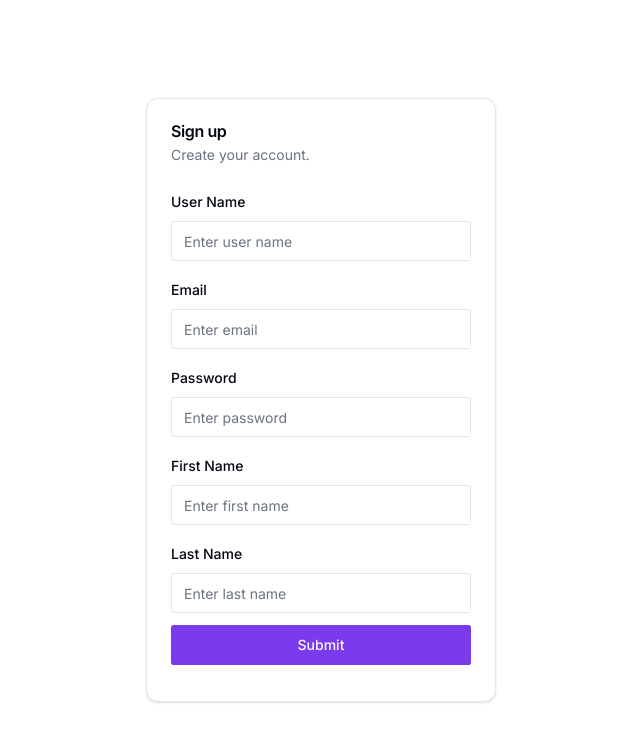
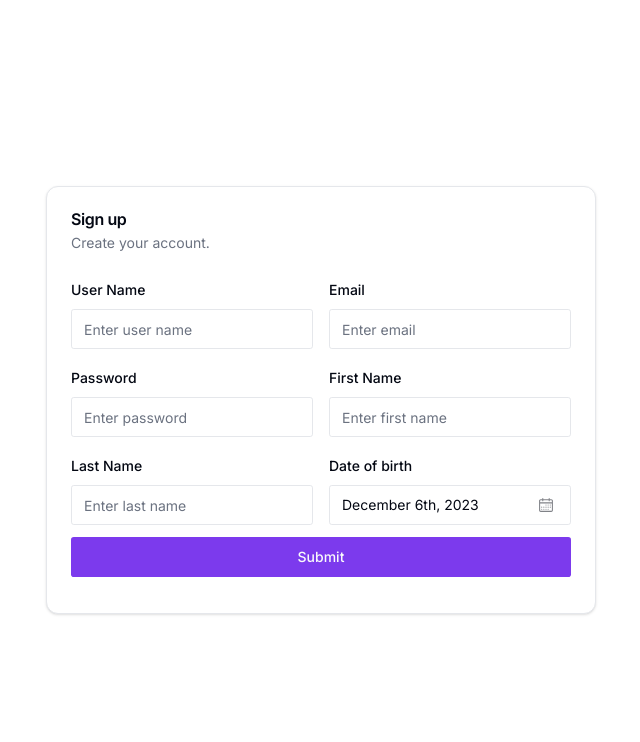
Before and after one commit to npaul2173/exquizite-app, a Next.js app: page /signup in a window 1280 px wide. Shown: the top 742 px of the page, without its empty margins (319-959 px from the left). Built offline with nearby package versions, Linux system fonts and the light colour scheme.

Commit message:
feature: Calendar added, login and signup with redirection, UI done

```diff
--- a/package.json
+++ b/package.json
@@ -29,10 +29,12 @@
     "class-variance-authority": "^0.7.0",
     "clsx": "^2.0.0",
     "cmdk": "^0.2.0",
+    "date-fns": "^3.0.6",
     "lucide-react": "^0.292.0",
     "next": "14.0.3",
     "next-themes": "^0.2.1",
     "react": "^18",
+    "react-day-picker": "^8.10.0",
     "react-dom": "^18",
     "react-hook-form": "^7.49.2",
     "tailwind-merge": "^2.0.0",
--- a/src/app/components/header.tsx
+++ b/src/app/components/header.tsx
@@ -34,10 +34,10 @@ function HeaderSection() {
 
       <div className="flex gap-x-4">
         <ModeToggle />
-        <Button variant={"outline"} onClick={() => route.push("/dashboard")}>
+        <Button variant={"outline"} onClick={() => route.push("/login")}>
           Login
         </Button>
-        <Button>Register</Button>
+        <Button onClick={() => route.push("/signup")}>Register</Button>
       </div>
     </header>
   );
--- a/src/app/signup/components/formContainer/formView/index.tsx
+++ b/src/app/signup/components/formContainer/formView/index.tsx
@@ -1,12 +1,13 @@
 import { FormInputField } from "@/components/formFields/FormInputField";
 import { FormDataTypes } from "../scheme";
 import { useFormContext } from "react-hook-form";
+import { FormCalendarField } from "@/components/formFields/FormCalendarField";
 
 export function FormView() {
   const { control } = useFormContext<FormDataTypes>(); // retrieve all hook methods
   return (
-    <div className="grid w-full items-center gap-4">
-      <div className="flex flex-col space-y-1.5">
+    <div className="grid grid-cols-2 w-full items-center gap-4">
+      <div>
         <FormInputField
           name="userName"
           control={control}
@@ -14,7 +15,7 @@ export function FormView() {
           label="User Name"
         />
       </div>
-      <div className="flex flex-col space-y-1.5">
+      <div>
         <FormInputField
           name="email"
           control={control}
@@ -22,7 +23,7 @@ export function FormView() {
           label="Email"
         />
       </div>
-      <div className="flex flex-col space-y-1.5">
+      <div>
         <FormInputField
           name="password"
           control={control}
@@ -31,7 +32,7 @@ export function FormView() {
           type="password"
         />
       </div>
-      <div className="flex flex-col space-y-1.5">
+      <div>
         <FormInputField
           name="firstName"
           control={control}
@@ -39,7 +40,7 @@ export function FormView() {
           label="First Name"
         />
       </div>
-      <div className="flex flex-col space-y-1.5">
+      <div>
         <FormInputField
           name="lastName"
           control={control}
@@ -47,20 +48,9 @@ export function FormView() {
           label="Last Name"
         />
       </div>
-      {/* <div className="flex flex-col space-y-1.5">
-        <Label htmlFor="framework">Framework</Label>
-        <Select>
-          <SelectTrigger id="framework">
-            <SelectValue placeholder="Select" />
-          </SelectTrigger>
-          <SelectContent position="popper">
-            <SelectItem value="next">Next.js</SelectItem>
-            <SelectItem value="sveltekit">SvelteKit</SelectItem>
-            <SelectItem value="astro">Astro</SelectItem>
-            <SelectItem value="nuxt">Nuxt.js</SelectItem>
-          </SelectContent>
-        </Select>
-      </div> */}
+      <div>
+        <FormCalendarField name="dob" control={control} label="Date of birth" />
+      </div>
     </div>
   );
 }
--- a/src/app/signup/components/formContainer/index.tsx
+++ b/src/app/signup/components/formContainer/index.tsx
@@ -6,6 +6,8 @@ import { FormSchema } from "./scheme";
 import { Button } from "@/components/ui/button";
 import { Form } from "@/components/ui/form";
 import { FormView } from "./formView";
+import { useToast } from "@/components/ui/use-toast";
+import { useRouter } from "next/navigation";
 
 export function FormContainer() {
   const formMethods = useForm<z.infer<typeof FormSchema>>({
@@ -16,14 +18,24 @@ export function FormContainer() {
       password: "",
       firstName: "",
       lastName: "",
-      dateOfBirth: new Date(),
+      dob: new Date(),
     },
   });
 
   const { handleSubmit } = { ...formMethods };
+  const { toast } = useToast();
+  const route = useRouter();
 
   const onHandleSubmit = async (values: any) => {
     console.log("submit values", values);
+    toast({
+      title: "Account created",
+      description:
+        "You account is successfully created you can login to your account",
+    });
+    setTimeout(() => {
+      route.push("/login");
+    }, 2000);
   };
 
   return (
--- a/src/app/signup/components/formContainer/scheme.tsx
+++ b/src/app/signup/components/formContainer/scheme.tsx
@@ -18,7 +18,7 @@ export const FormSchema = z.object({
     ),
   firstName: z.string().min(1, { message: "First name is required" }),
   lastName: z.string().min(1, { message: "Last name is required" }),
-  dateOfBirth: z.date().refine(
+  dob: z.date().refine(
     (dob) => {
       const currentDate = new Date();
       return dob <= currentDate;
--- /dev/null
+++ b/src/app/signup/layout.tsx
@@ -0,0 +1,12 @@
+import { Toaster } from "@/components/ui/toaster";
+export default function RootLayout({ children }) {
+  return (
+    <html lang="en">
+      <head />
+      <body>
+        <main>{children}</main>
+        <Toaster />
+      </body>
+    </html>
+  );
+}
--- a/src/app/signup/page.tsx
+++ b/src/app/signup/page.tsx
@@ -1,29 +1,16 @@
-import * as React from "react";
-
-import { Button } from "@/components/ui/button";
 import {
   Card,
   CardContent,
   CardDescription,
-  CardFooter,
   CardHeader,
   CardTitle,
 } from "@/components/ui/card";
-import { Input } from "@/components/ui/input";
-import { Label } from "@/components/ui/label";
-import {
-  Select,
-  SelectContent,
-  SelectItem,
-  SelectTrigger,
-  SelectValue,
-} from "@/components/ui/select";
 import { FormContainer } from "./components/formContainer";
 
 export default function CardWithForm() {
   return (
     <div className="flex items-center justify-center h-screen">
-      <Card className="w-[350px]">
+      <Card className="w-[550px]">
         <CardHeader>
           <CardTitle>Sign up</CardTitle>
           <CardDescription>Create your account.</CardDescription>
--- /dev/null
+++ b/src/components/formFields/FormCalendarField/index.tsx
@@ -0,0 +1,74 @@
+import { CalendarIcon } from "@radix-ui/react-icons";
+import { format } from "date-fns";
+
+import { Button } from "@/components/ui/button";
+import { Calendar } from "@/components/ui/calendar";
+import {
+  FormControl,
+  FormField,
+  FormItem,
+  FormLabel,
+  FormMessage,
+} from "@/components/ui/form";
+import {
+  Popover,
+  PopoverContent,
+  PopoverTrigger,
+} from "@/components/ui/popover";
+import { cn } from "@/lib/utils";
+
+type FormInputFieldProps = {
+  name: string;
+  control: any;
+  label?: string;
+};
+
+export const FormCalendarField: React.FC<FormInputFieldProps> = ({
+  name,
+  control,
+  label,
+}) => {
+  return (
+    <FormField
+      control={control}
+      name={name}
+      render={({ field }) => (
+        <FormItem>
+          <FormLabel>{label}</FormLabel>
+          <Popover>
+            <PopoverTrigger asChild>
+              <FormControl className="w-full">
+                <Button
+                  variant={"outline"}
+                  className={cn(
+                    "pl-3 text-left font-normal w-full",
+                    !field.value && "text-muted-foreground"
+                  )}
+                >
+                  {field.value ? (
+                    format(field.value, "PPP")
+                  ) : (
+                    <span>Pick a date</span>
+                  )}
+                  <CalendarIcon className="ml-auto h-4 w-4 opacity-50" />
+                </Button>
+              </FormControl>
+            </PopoverTrigger>
+            <PopoverContent className="w-auto p-0" align="start">
+              <Calendar
+                mode="single"
+                selected={field.value}
+                onSelect={field.onChange}
+                disabled={(date) =>
+                  date > new Date() || date < new Date("1900-01-01")
+                }
+                initialFocus
+              />
+            </PopoverContent>
+          </Popover>
+          <FormMessage />
+        </FormItem>
+      )}
+    />
+  );
+};
--- /dev/null
+++ b/src/components/ui/calendar.tsx
@@ -0,0 +1,66 @@
+"use client"
+
+import * as React from "react"
+import { ChevronLeft, ChevronRight } from "lucide-react"
+import { DayPicker } from "react-day-picker"
+
+import { cn } from "@/lib/utils"
+import { buttonVariants } from "@/components/ui/button"
+
+export type CalendarProps = React.ComponentProps<typeof DayPicker>
+
+function Calendar({
+  className,
+  classNames,
+  showOutsideDays = true,
+  ...props
+}: CalendarProps) {
+  return (
+    <DayPicker
+      showOutsideDays={showOutsideDays}
+      className={cn("p-3", className)}
+      classNames={{
+        months: "flex flex-col sm:flex-row space-y-4 sm:space-x-4 sm:space-y-0",
+        month: "space-y-4",
+        caption: "flex justify-center pt-1 relative items-center",
+        caption_label: "text-sm font-medium",
+        nav: "space-x-1 flex items-center",
+        nav_button: cn(
+          buttonVariants({ variant: "outline" }),
+          "h-7 w-7 bg-transparent p-0 opacity-50 hover:opacity-100"
+        ),
+        nav_button_previous: "absolute left-1",
+        nav_button_next: "absolute right-1",
+        table: "w-full border-collapse space-y-1",
+        head_row: "flex",
+        head_cell:
+          "text-muted-foreground rounded-md w-9 font-normal text-[0.8rem]",
+        row: "flex w-full mt-2",
+        cell: "h-9 w-9 text-center text-sm p-0 relative [&:has([aria-selected].day-range-end)]:rounded-r-md [&:has([aria-selected].day-outside)]:bg-accent/50 [&:has([aria-selected])]:bg-accent first:[&:has([aria-selected])]:rounded-l-md last:[&:has([aria-selected])]:rounded-r-md focus-within:relative focus-within:z-20",
+        day: cn(
+          buttonVariants({ variant: "ghost" }),
+          "h-9 w-9 p-0 font-normal aria-selected:opacity-100"
+        ),
+        day_range_end: "day-range-end",
+        day_selected:
+          "bg-primary text-primary-foreground hover:bg-primary hover:text-primary-foreground focus:bg-primary focus:text-primary-foreground",
+        day_today: "bg-accent text-accent-foreground",
+        day_outside:
+          "day-outside text-muted-foreground opacity-50 aria-selected:bg-accent/50 aria-selected:text-muted-foreground aria-selected:opacity-30",
+        day_disabled: "text-muted-foreground opacity-50",
+        day_range_middle:
+          "aria-selected:bg-accent aria-selected:text-accent-foreground",
+        day_hidden: "invisible",
+        ...classNames,
+      }}
+      components={{
+        IconLeft: ({ ...props }) => <ChevronLeft className="h-4 w-4" />,
+        IconRight: ({ ...props }) => <ChevronRight className="h-4 w-4" />,
+      }}
+      {...props}
+    />
+  )
+}
+Calendar.displayName = "Calendar"
+
+export { Calendar }
```
Also changed, not shown: src/app/login/components/user-auth-form.tsx (+0 -18 lines), src/app/login/page.tsx (+1 -31 lines), 1 other file (tests, documents, lock files or other folders).
